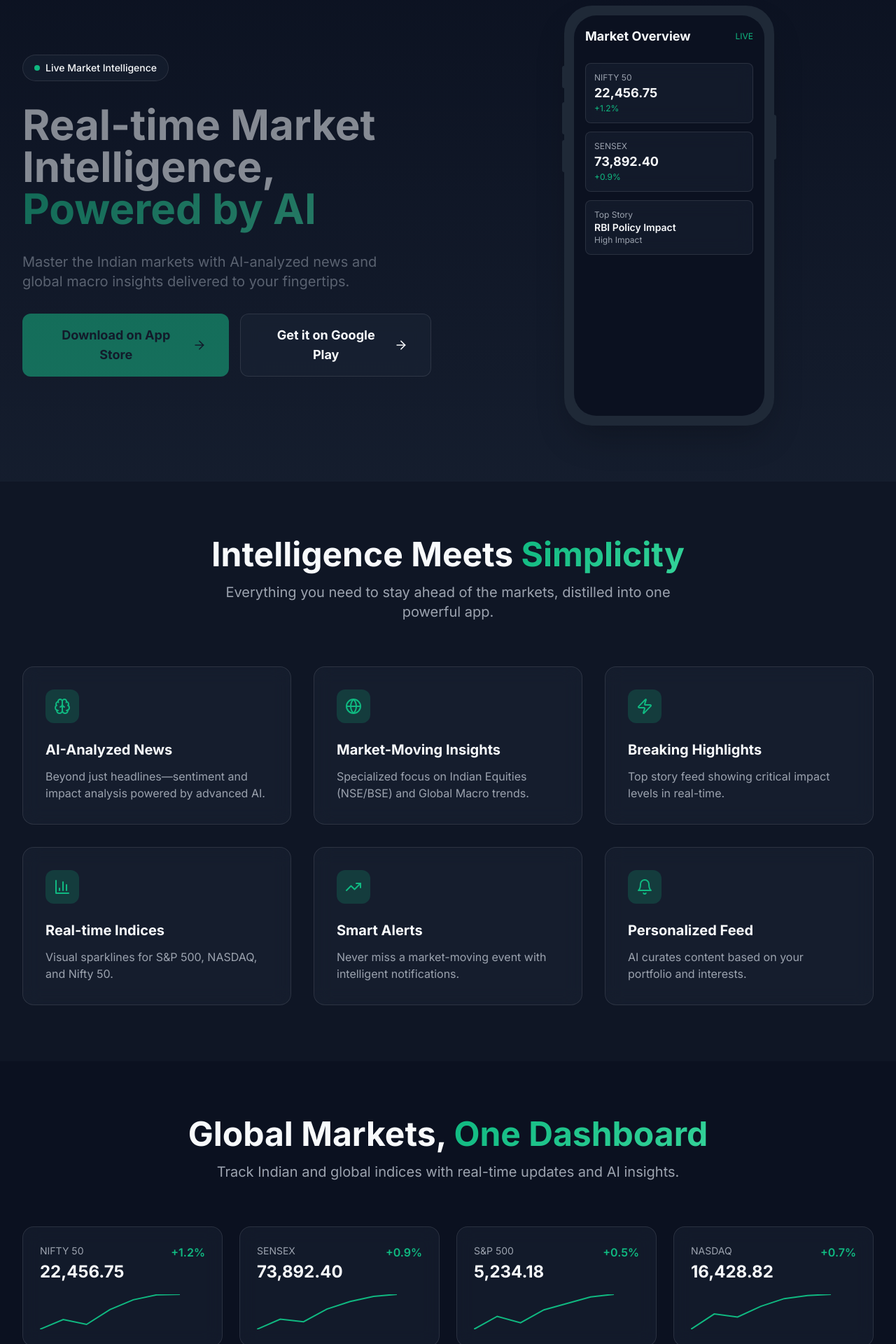
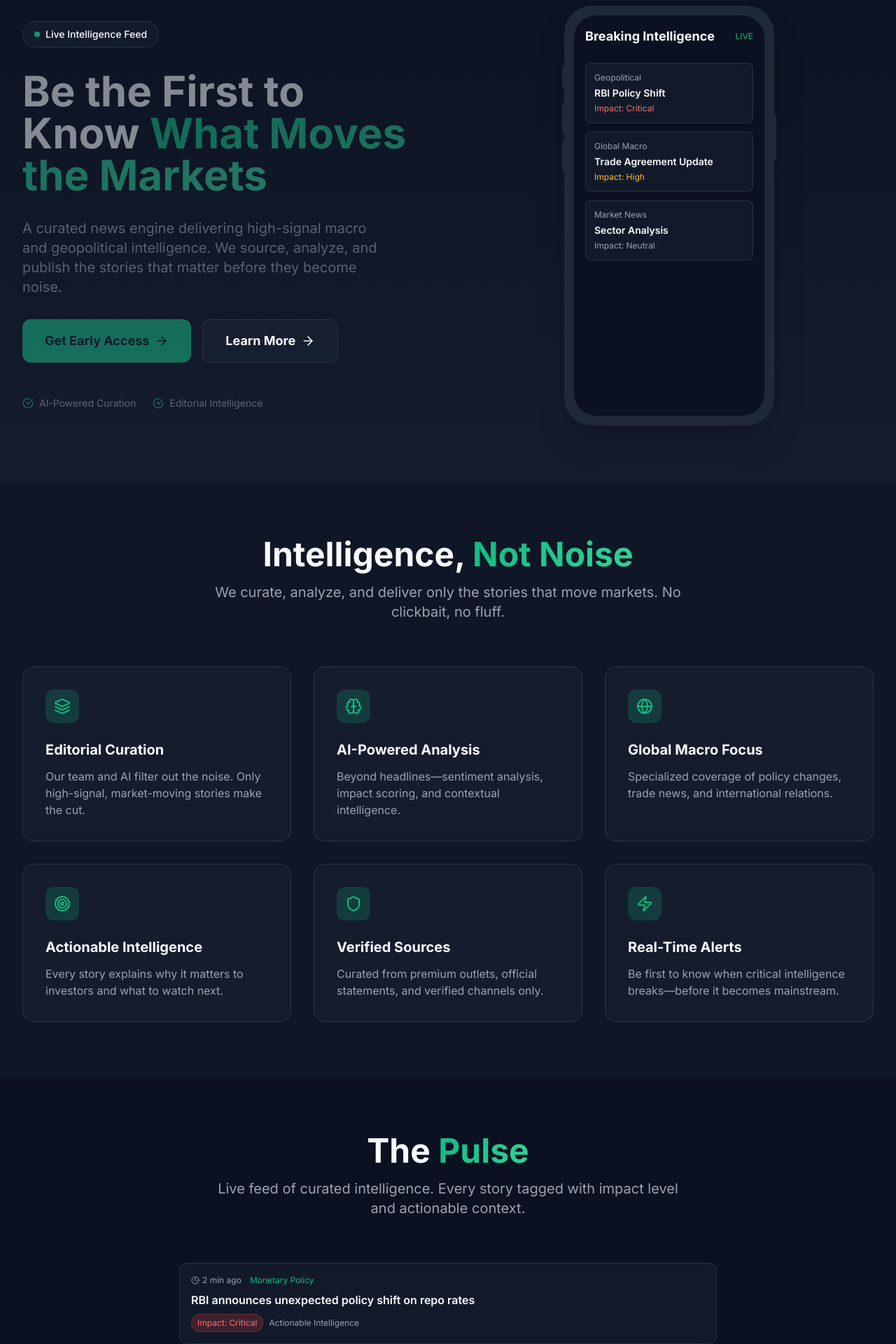
Before and after one commit to getferel/ferel-landing, a Next.js app: page / in a window 1280 px wide. Shown: the part 120-2040 px from the top of the page at 70% size. Built offline with nearby package versions, Linux system fonts and the light colour scheme.

Commit message:
Reposition as Curated News Intelligence Platform - macro/geopolitical focus

```diff
--- a/src/app/page.tsx
+++ b/src/app/page.tsx
@@ -2,33 +2,56 @@
 
 import { motion } from "framer-motion";
 import {
-  TrendingUp,
+  Globe,
   Brain,
   Zap,
   Bell,
-  Globe,
-  BarChart3,
+  TrendingUp,
+  Shield,
+  Layers,
+  Target,
   ArrowRight,
   Menu,
-  X
+  X,
+  CheckCircle,
+  Clock
 } from "lucide-react";
 import { useState } from "react";
 
-// Sparkline component for market indices
-function Sparkline({ data, color = "#10B981" }: { data: number[]; color?: string }) {
-  const max = Math.max(...data);
-  const min = Math.min(...data);
-  const range = max - min;
-  const points = data.map((val, i) => {
-    const x = (i / (data.length - 1)) * 200;
-    const y = 50 - ((val - min) / range) * 50;
-    return `${x},${y}`;
-  }).join(" ");
+// Timeline/Feed component for news pulse
+function NewsPulseItem({ time, headline, impact, category }: { time: string; headline: string; impact: "Critical" | "High" | "Neutral"; category: string }) {
+  const impactColors = {
+    Critical: "bg-red-500/20 text-red-400 border-red-500/30",
+    High: "bg-amber-500/20 text-amber-400 border-amber-500/30",
+    Neutral: "bg-gray-500/20 text-gray-400 border-gray-500/30",
+  };
 
   return (
-    <svg width="200" height="50" className="sparkline">
-      <polyline points={points} stroke={color} strokeWidth="2" fill="none" />
-    </svg>
+    <motion.div
+      initial={{ opacity: 0, x: -20 }}
+      whileInView={{ opacity: 1, x: 0 }}
+      viewport={{ once: true }}
+      className="glass-card p-4 rounded-xl border-l-4 border-l-primary"
+    >
+      <div className="flex items-start justify-between gap-4">
+        <div className="flex-1">
+          <div className="flex items-center gap-3 mb-2">
+            <span className="text-xs text-gray-400 flex items-center gap-1">
+              <Clock size={12} />
+              {time}
+            </span>
+            <span className="text-xs text-primary">{category}</span>
+          </div>
+          <h4 className="font-semibold mb-2">{headline}</h4>
+          <div className="flex items-center gap-2">
+            <span className={`text-xs px-2 py-1 rounded-full border ${impactColors[impact]}`}>
+              Impact: {impact}
+            </span>
+            <span className="text-xs text-gray-400">Actionable Intelligence</span>
+          </div>
+        </div>
+      </div>
+    </motion.div>
   );
 }
 
@@ -47,10 +70,11 @@ function Navbar() {
           <div className="hidden md:block">
             <div className="ml-10 flex items-baseline space-x-8">
               <a href="#features" className="hover:text-primary transition-colors">Features</a>
-              <a href="#markets" className="hover:text-primary transition-colors">Markets</a>
+              <a href="#pulse" className="hover:text-primary transition-colors">Pulse</a>
+              <a href="#macro" className="hover:text-primary transition-colors">Macro</a>
               <a href="#about" className="hover:text-primary transition-colors">About</a>
               <a href="#download" className="bg-primary hover:bg-accent text-background px-4 py-2 rounded-lg font-semibold transition-all">
-                Download
+                Get Early Access
               </a>
             </div>
           </div>
@@ -71,9 +95,10 @@ function Navbar() {
         >
           <div className="px-2 pt-2 pb-3 space-y-1">
             <a href="#features" className="block px-3 py-2 hover:bg-secondary rounded">Features</a>
-            <a href="#markets" className="block px-3 py-2 hover:bg-secondary rounded">Markets</a>
+            <a href="#pulse" className="block px-3 py-2 hover:bg-secondary rounded">Pulse</a>
+            <a href="#macro" className="block px-3 py-2 hover:bg-secondary rounded">Macro</a>
             <a href="#about" className="block px-3 py-2 hover:bg-secondary rounded">About</a>
-            <a href="#download" className="block px-3 py-2 text-primary font-semibold">Download</a>
+            <a href="#download" className="block px-3 py-2 text-primary font-semibold">Get Early Access</a>
           </div>
         </motion.div>
       )}
@@ -98,16 +123,16 @@ function Hero() {
           >
             <div className="inline-flex items-center space-x-2 glass-card px-4 py-2 rounded-full">
               <span className="w-2 h-2 bg-primary rounded-full live-indicator" />
-              <span className="text-sm font-medium">Live Market Intelligence</span>
+              <span className="text-sm font-medium">Live Intelligence Feed</span>
             </div>
 
             <h1 className="text-5xl lg:text-6xl font-bold leading-tight">
-              Real-time Market Intelligence,{" "}
-              <span className="gradient-text">Powered by AI</span>
+              Be the First to Know{" "}
+              <span className="gradient-text">What Moves the Markets</span>
             </h1>
 
             <p className="text-xl text-gray-400 max-w-lg">
-              Master the Indian markets with AI-analyzed news and global macro insights delivered to your fingertips.
+              A curated news engine delivering high-signal macro and geopolitical intelligence. We source, analyze, and publish the stories that matter before they become noise.
             </p>
 
             <div className="flex flex-col sm:flex-row gap-4">
@@ -116,7 +141,7 @@ function Hero() {
                 whileTap={{ scale: 0.95 }}
                 className="bg-primary hover:bg-accent text-background px-8 py-4 rounded-xl font-bold text-lg transition-all flex items-center justify-center space-x-2"
               >
-                <span>Download on App Store</span>
+                <span>Get Early Access</span>
                 <ArrowRight size={20} />
               </motion.button>
 
@@ -125,13 +150,24 @@ function Hero() {
                 whileTap={{ scale: 0.95 }}
                 className="glass-card hover:bg-secondary px-8 py-4 rounded-xl font-bold text-lg transition-all flex items-center justify-center space-x-2"
               >
-                <span>Get it on Google Play</span>
+                <span>Learn More</span>
                 <ArrowRight size={20} />
               </motion.button>
             </div>
+
+            <div className="pt-4 flex items-center gap-6 text-sm text-gray-400">
+              <div className="flex items-center gap-2">
+                <CheckCircle size={16} className="text-primary" />
+                <span>AI-Powered Curation</span>
+              </div>
+              <div className="flex items-center gap-2">
+                <CheckCircle size={16} className="text-primary" />
+                <span>Editorial Intelligence</span>
+              </div>
+            </div>
           </motion.div>
 
-          {/* Phone Mockup */}
+          {/* Phone Mockup - News Feed UI */}
           <motion.div
             initial={{ opacity: 0, x: 50 }}
             animate={{ opacity: 1, x: 0 }}
@@ -144,31 +180,31 @@ function Hero() {
               <div className="h-[46px] w-[3px] bg-gray-800 absolute -left-[17px] top-[178px] rounded-l-lg"></div>
               <div className="h-[64px] w-[3px] bg-gray-800 absolute -right-[17px] top-[142px] rounded-r-lg"></div>
               <div className="rounded-[2rem] overflow-hidden w-[272px] h-[572px] bg-background relative">
-                {/* App UI Mockup */}
+                {/* App UI Mockup - News Feed */}
                 <div className="p-4 space-y-4">
                   <div className="flex justify-between items-center mb-6">
-                    <h3 className="text-lg font-bold">Market Overview</h3>
+                    <h3 className="text-lg font-bold">Breaking Intelligence</h3>
                     <span className="text-xs text-primary">LIVE</span>
                   </div>
 
-                  {/* Market Cards */}
+                  {/* News Cards */}
                   <div className="space-y-3">
-                    <div className="glass-card p-3 rounded-lg">
-                      <div className="text-xs text-gray-400">NIFTY 50</div>
-                      <div className="text-lg font-bold">22,456.75</div>
-                      <div className="text-xs text-primary">+1.2%</div>
+                    <div className="glass-card p-3 rounded-lg border-l-4 border-l-primary">
+                      <div className="text-xs text-gray-400 mb-1">Geopolitical</div>
+                      <div className="text-sm font-semibold">RBI Policy Shift</div>
+                      <div className="text-xs text-red-400 mt-1">Impact: Critical</div>
                     </div>
 
-                    <div className="glass-card p-3 rounded-lg">
-                      <div className="text-xs text-gray-400">SENSEX</div>
-                      <div className="text-lg font-bold">73,892.40</div>
-                      <div className="text-xs text-primary">+0.9%</div>
+                    <div className="glass-card p-3 rounded-lg border-l-4 border-l-amber-500">
+                      <div className="text-xs text-gray-400 mb-1">Global Macro</div>
+                      <div className="text-sm font-semibold">Trade Agreement Update</div>
+                      <div className="text-xs text-amber-400 mt-1">Impact: High</div>
                     </div>
 
-                    <div className="glass-card p-3 rounded-lg">
-                      <div className="text-xs text-gray-400">Top Story</div>
-                      <div className="text-sm font-semibold">RBI Policy Impact</div>
-                      <div className="text-xs text-gray-400">High Impact</div>
+                    <div className="glass-card p-3 rounded-lg border-l-4 border-l-gray-500">
+                      <div className="text-xs text-gray-400 mb-1">Market News</div>
+                      <div className="text-sm font-semibold">Sector Analysis</div>
+                      <div className="text-xs text-gray-400 mt-1">Impact: Neutral</div>
                     </div>
                   </div>
                 </div>
@@ -181,38 +217,38 @@ function Hero() {
   );
 }
 
-// Features Section
+// Features Section - Editorial Intelligence
 function Features() {
   const features = [
     {
+      icon: Layers,
+      title: "Editorial Curation",
+      description: "Our team and AI filter out the noise. Only high-signal, market-moving stories make the cut.",
+    },
+    {
       icon: Brain,
-      title: "AI-Analyzed News",
-      description: "Beyond just headlines—sentiment and impact analysis powered by advanced AI.",
+      title: "AI-Powered Analysis",
+      description: "Beyond headlines—sentiment analysis, impact scoring, and contextual intelligence.",
     },
     {
       icon: Globe,
-      title: "Market-Moving Insights",
-      description: "Specialized focus on Indian Equities (NSE/BSE) and Global Macro trends.",
+      title: "Global Macro Focus",
+      description: "Specialized coverage of policy changes, trade news, and international relations.",
+    },
+    {
+      icon: Target,
+      title: "Actionable Intelligence",
+      description: "Every story explains why it matters to investors and what to watch next.",
+    },
+    {
+      icon: Shield,
+      title: "Verified Sources",
+      description: "Curated from premium outlets, official statements, and verified channels only.",
     },
     {
       icon: Zap,
-      title: "Breaking Highlights",
-      description: "Top story feed showing critical impact levels in real-time.",
-    },
-    {
-      icon: BarChart3,
-      title: "Real-time Indices",
-      description: "Visual sparklines for S&P 500, NASDAQ, and Nifty 50.",
-    },
-    {
-      icon: TrendingUp,
-      title: "Smart Alerts",
-      description: "Never miss a market-moving event with intelligent notifications.",
-    },
-    {
-      icon: Bell,
-      title: "Personalized Feed",
-      description: "AI curates content based on your portfolio and interests.",
+      title: "Real-Time Alerts",
+      description: "Be first to know when critical intelligence breaks—before it becomes mainstream.",
     },
   ];
 
@@ -226,11 +262,11 @@ function Features() {
           className="text-center mb-16"
         >
           <h2 className="text-4xl lg:text-5xl font-bold mb-4">
-            Intelligence Meets{" "}
-            <span className="gradient-text">Simplicity</span>
+            Intelligence,{" "}
+            <span className="gradient-text">Not Noise</span>
           </h2>
           <p className="text-xl text-gray-400 max-w-2xl mx-auto">
-            Everything you need to stay ahead of the markets, distilled into one powerful app.
+            We curate, analyze, and deliver only the stories that move markets. No clickbait, no fluff.
           </p>
         </motion.div>
 
@@ -257,17 +293,17 @@ function Features() {
   );
 }
 
-// Market Data Section
-function Markets() {
-  const indices = [
-    { name: "NIFTY 50", value: "22,456.75", change: "+1.2%", data: [22100, 22200, 22150, 22300, 22400, 22450, 22456] },
-    { name: "SENSEX", value: "73,892.40", change: "+0.9%", data: [73200, 73400, 73350, 73600, 73750, 73850, 73892] },
-    { name: "S&P 500", value: "5,234.18", change: "+0.5%", data: [5180, 5200, 5190, 5210, 5220, 5230, 5234] },
-    { name: "NASDAQ", value: "16,428.82", change: "+0.7%", data: [16200, 16300, 16280, 16350, 16400, 16420, 16428] },
+// Pulse Section - Live Feed
+function Pulse() {
+  const newsItems = [
+    { time: "2 min ago", headline: "RBI announces unexpected policy shift on repo rates", impact: "Critical", category: "Monetary Policy" },
+    { time: "15 min ago", headline: "New trade agreement signed between India and UAE", impact: "High", category: "Global Trade" },
+    { time: "32 min ago", headline: "Tech sector sees institutional buying surge", impact: "High", category: "Market Movement" },
+    { time: "1 hr ago", headline: "Oil prices stabilize amid geopolitical tensions", impact: "Neutral", category: "Commodities" },
   ];
 
   return (
-    <section id="markets" className="py-20 px-4 sm:px-6 lg:px-8">
+    <section id="pulse" className="py-20 px-4 sm:px-6 lg:px-8">
       <div className="max-w-7xl mx-auto">
         <motion.div
           initial={{ opacity: 0, y: 20 }}
@@ -276,35 +312,144 @@ function Markets() {
           className="text-center mb-16"
         >
           <h2 className="text-4xl lg:text-5xl font-bold mb-4">
-            Global Markets,{" "}
-            <span className="gradient-text">One Dashboard</span>
+            The{" "}
+            <span className="gradient-text">Pulse</span>
           </h2>
           <p className="text-xl text-gray-400 max-w-2xl mx-auto">
-            Track Indian and global indices with real-time updates and AI insights.
+            Live feed of curated intelligence. Every story tagged with impact level and actionable context.
           </p>
         </motion.div>
 
-        <div className="grid md:grid-cols-2 lg:grid-cols-4 gap-6">
-          {indices.map((index, i) => (
+        <div className="max-w-3xl mx-auto space-y-4">
+          {newsItems.map((item, i) => (
+            <NewsPulseItem
+              key={i}
+              time={item.time}
+              headline={item.headline}
+              impact={item.impact as "Critical" | "High" | "Neutral"}
+              category={item.category}
+            />
+          ))}
+        </div>
+
+        <motion.div
+          initial={{ opacity: 0 }}
+          whileInView={{ opacity: 1 }}
+          viewport={{ once: true }}
+          className="text-center mt-12"
+        >
+          <p className="text-gray-400 mb-6">This is just a sample. Get full access to the live feed.</p>
+          <button className="bg-primary hover:bg-accent text-background px-8 py-4 rounded-xl font-bold transition-all">
+            Join Waitlist
+          </button>
+        </motion.div>
+      </div>
+    </section>
+  );
+}
+
+// Macro & Geopolitical Section
+function Macro() {
+  const macroTopics = [
+    {
+      icon: Globe,
+      title: "Geopolitical Shifts",
+      items: ["International relations", "Trade agreements", "Policy changes", "Diplomatic developments"],
+    },
+    {
+      icon: TrendingUp,
+      title: "Global Macro Trends",
+      items: ["Central bank policies", "Interest rate decisions", "Inflation data", "Economic indicators"],
+    },
+    {
+      icon: Layers,
+      title: "Sector Intelligence",
+      items: ["Industry analysis", "Regulatory updates", "Market positioning", "Competitive landscape"],
+    },
+  ];
+
+  return (
+    <section id="macro" className="py-20 px-4 sm:px-6 lg:px-8 bg-secondary/20">
+      <div className="max-w-7xl mx-auto">
+        <motion.div
+          initial={{ opacity: 0, y: 20 }}
+          whileInView={{ opacity: 1, y: 0 }}
+          viewport={{ once: true }}
+          className="text-center mb-16"
+        >
+          <h2 className="text-4xl lg:text-5xl font-bold mb-4">
+            Macro &{" "}
+            <span className="gradient-text">Geopolitical</span>
+          </h2>
+          <p className="text-xl text-gray-400 max-w-2xl mx-auto">
+            Deep coverage of the forces that shape markets—from policy rooms to trading floors.
+          </p>
+        </motion.div>
+
+        <div className="grid md:grid-cols-3 gap-8">
+          {macroTopics.map((topic, index) => (
             <motion.div
-              key={index.name}
-              initial={{ opacity: 0, scale: 0.9 }}
-              whileInView={{ opacity: 1, scale: 1 }}
+              key={topic.title}
+              initial={{ opacity: 0, y: 20 }}
+              whileInView={{ opacity: 1, y: 0 }}
               viewport={{ once: true }}
-              transition={{ delay: i * 0.1 }}
-              className="glass-card p-6 rounded-2xl"
+              transition={{ delay: index * 0.1 }}
+              className="glass-card p-8 rounded-2xl"
             >
-              <div className="flex justify-between items-start mb-4">
-                <div>
-                  <div className="text-sm text-gray-400 mb-1">{index.name}</div>
-                  <div className="text-2xl font-bold">{index.value}</div>
-                </div>
-                <div className="text-primary font-semibold">{index.change}</div>
+              <div className="w-12 h-12 bg-primary/20 rounded-xl flex items-center justify-center mb-6">
+                <topic.icon className="w-6 h-6 text-primary" />
               </div>
-              <Sparkline data={index.data} />
+              <h3 className="text-xl font-bold mb-4">{topic.title}</h3>
+              <ul className="space-y-2 text-gray-400">
+                {topic.items.map((item) => (
+                  <li key={item} className="flex items-center gap-2">
+                    <CheckCircle size={16} className="text-primary" />
+                    <span>{item}</span>
+                  </li>
+                ))}
+              </ul>
             </motion.div>
           ))}
         </div>
+      </div>
+    </section>
+  );
+}
+
+// About Section
+function About() {
+  return (
+    <section id="about" className="py-20 px-4 sm:px-6 lg:px-8">
+      <div className="max-w-4xl mx-auto">
+        <motion.div
+          initial={{ opacity: 0, y: 20 }}
+          whileInView={{ opacity: 1, y: 0 }}
+          viewport={{ once: true }}
+          className="text-center"
+        >
+          <h2 className="text-4xl lg:text-5xl font-bold mb-6">
+            Built for{" "}
+            <span className="gradient-text">Decision Makers</span>
+          </h2>
+          <p className="text-xl text-gray-400 mb-8">
+            Ferel is a curated news intelligence platform by Ferelvian. We combine editorial expertise with AI-powered analysis to deliver only the stories that matter—before they become mainstream noise.
+          </p>
+
+          <div className="grid md:grid-cols-3 gap-8 mt-12">
+            <div className="text-center">
+              <div className="text-4xl font-bold gradient-text mb-2">100%</div>
+              <div className="text-gray-400">Curated Stories</div>
+            </div>
+            <div className="text-center">
+              <div className="text-4xl font-bold gradient-text mb-2">24/7</div>
+              <div className="text-gray-400">Live Intelligence</div>
+            </div>
+            <div className="text-center">
+              <div className="text-4xl font-bold gradient-text mb-2">0</div>
+              <div className="text-gray-400">Noise & Clickbait</div>
+            </div>
+          </div>
+        </motion.div>
       </div>
     </section>
   );
@@ -327,10 +472,10 @@ function CTA() {
           <div className="relative z-10">
             <h2 className="text-4xl lg:text-5xl font-bold mb-6">
               Ready to{" "}
-              <span className="gradient-text">Master the Markets</span>?
+              <span className="gradient-text">Know First</span>?
             </h2>
             <p className="text-xl text-gray-400 mb-8 max-w-2xl mx-auto">
-              Join thousands of traders and investors using AI-powered intelligence to make smarter decisions.
+              Join early access and get curated market intelligence delivered before it becomes noise.
             </p>
 
             <div className="flex flex-col sm:flex-row gap-4 justify-center">
@@ -339,7 +484,7 @@ function CTA() {
                 whileTap={{ scale: 0.95 }}
                 className="bg-primary hover:bg-accent text-background px-8 py-4 rounded-xl font-bold text-lg transition-all flex items-center justify-center space-x-2"
               >
-                <span>App Store</span>
+                <span>Get Early Access</span>
                 <ArrowRight size={20} />
               </motion.button>
 
@@ -348,7 +493,7 @@ function CTA() {
                 whileTap={{ scale: 0.95 }}
                 className="glass-card hover:bg-secondary px-8 py-4 rounded-xl font-bold text-lg transition-all flex items-center justify-center space-x-2"
               >
-                <span>Google Play</span>
+                <span>View Sample Feed</span>
                 <ArrowRight size={20} />
               </motion.button>
             </div>
@@ -368,7 +513,7 @@ function Footer() {
           <div className="md:col-span-2">
             <span className="text-2xl font-bold gradient-text">Ferel</span>
             <p className="text-gray-400 mt-4 max-w-md">
-              AI-powered financial intelligence for modern investors.
+              Curated news intelligence for decision makers. High-signal macro and geopolitical coverage.
             </p>
           </div>
 
@@ -376,8 +521,9 @@ function Footer() {
             <h4 className="font-semibold mb-4">Product</h4>
             <ul className="space-y-2 text-gray-400">
               <li><a href="#features" className="hover:text-primary transition-colors">Features</a></li>
-              <li><a href="#markets" className="hover:text-primary transition-colors">Markets</a></li>
-              <li><a href="#download" className="hover:text-primary transition-colors">Download</a></li>
+              <li><a href="#pulse" className="hover:text-primary transition-colors">Pulse</a></li>
+              <li><a href="#macro" className="hover:text-primary transition-colors">Macro</a></li>
+              <li><a href="#download" className="hover:text-primary transition-colors">Early Access</a></li>
             </ul>
           </div>
 
@@ -406,7 +552,9 @@ export default function Page() {
       <Navbar />
       <Hero />
       <Features />
-      <Markets />
+      <Pulse />
+      <Macro />
+      <About />
       <CTA />
       <Footer />
     </div>
```
